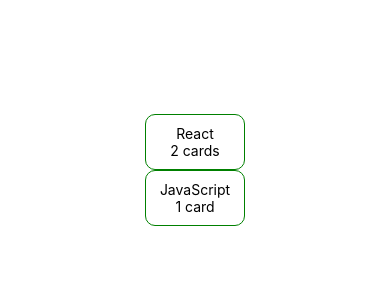
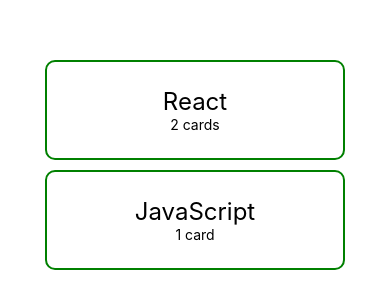
Before and after one commit to bluessista/React-Nanodegree-UdaciCards, a React Native app: screen / in a window 390 px wide. Shown: the part 252-560 px from the top of the page. Built offline with nearby package versions, Linux system fonts and the light colour scheme.

Commit message:
add styling to deck cards

```diff
--- a/components/DeckList.js
+++ b/components/DeckList.js
@@ -13,7 +13,7 @@
                     const { title, questions } = decks[key];
                     return (
                         <View key={key} style={styles.row}>
-                            <Text>{title}</Text>
+                            <Text style={styles.cardTitle}>{title}</Text>
                             <Text>{questions.length <= 1 ? questions.length + ' card' : questions.length + ' cards'}</Text>
                         </View>
                     )
@@ -35,10 +35,15 @@
         alignItems: 'center',
         padding: 10,
         borderColor: 'green',
-        borderWidth: 1,
+        borderWidth: 2,
         borderStyle: 'solid',
         borderRadius: 10,
-        width: 100
+        width: 300,
+        height: 100,
+        marginBottom: 10
+    },
+    cardTitle: {
+        fontSize: 24
     }
 })
 
```
